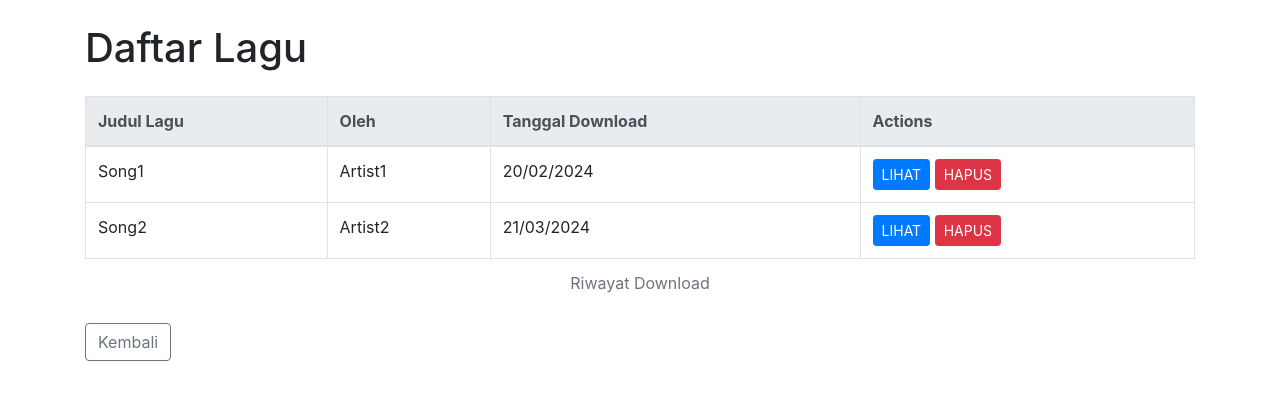
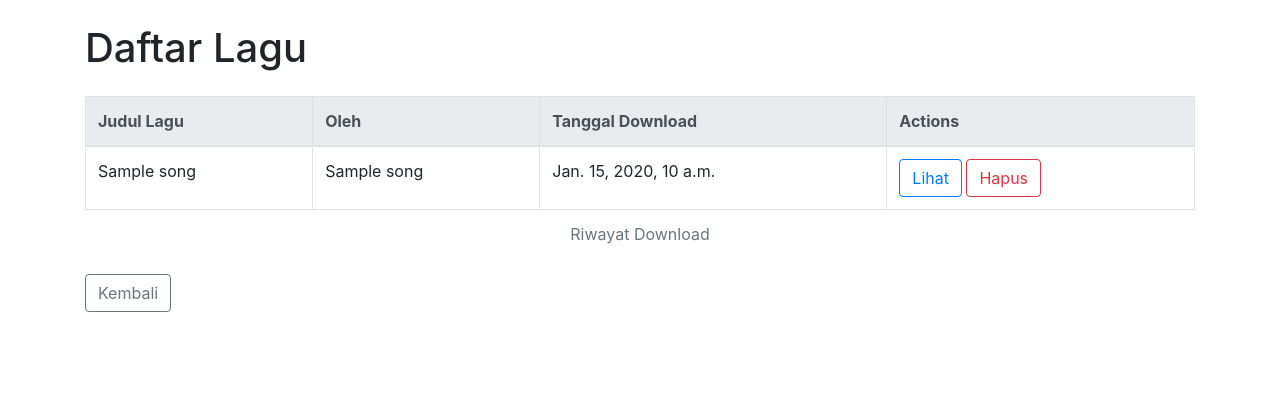
Before and after one commit to citraandh/Mermute, a Django app: template main/templates/downloaded_song/downloaded_song.html in a window 1280 px wide. Shown: the part 56-456 px from the top of the page. Run offline with Django 3.2, Linux system fonts and the light colour scheme; the template is opened without the code that fills it: most values are stand-ins (such as "Sample title", 1, 10 or a date in 2020); some libraries are stand-ins or nearby versions.

Commit message:
Update downloaded_song template to display downloaded songs dynamically

```diff
--- a/main/templates/downloaded_song/downloaded_song.html
+++ b/main/templates/downloaded_song/downloaded_song.html
@@ -69,27 +69,21 @@
                 </tr>
             </thead>
             <tbody>
+                <!-- for loop -->
+                {% for song in downloaded_songs %}
                 <tr>
-                    <td>Song1</td>
-                    <td>Artist1</td>
-                    <td>20/02/2024</td>
+                    <td>{{ song.judul_lagu }}</td>
+                    <td>{{ song.nama_artis }}</td>
+                    <td>{{ song.tanggal_download_lagu }}</td>
                     <td>
-                        <a href="lihat.html" class="btn btn-primary btn-sm">LIHAT</a>
-                        <button class="btn btn-danger btn-sm">HAPUS</button>
+                        <a href="#" class="btn btn-outline-primary">Lihat</a>
+                        <a href="#" class="btn btn-outline-danger">Hapus</a>
                     </td>
                 </tr>
-                <tr>
-                    <td>Song2</td>
-                    <td>Artist2</td>
-                    <td>21/03/2024</td>
-                    <td>
-                        <a href="lihat.html" class="btn btn-primary btn-sm">LIHAT</a>
-                        <button class="btn btn-danger btn-sm">HAPUS</button>
-                    </td>
-                </tr>
+                {% endfor %}
             </tbody>
         </table>
-        <a href="#" class="btn btn-outline-secondary">Kembali</a>
+        <a href="{% url 'main:dashboard' %}" class="btn btn-outline-secondary">Kembali</a>
     </div>
 
     <!-- Optional JavaScript and Bootstrap JS -->
--- a/main/urls.py
+++ b/main/urls.py
@@ -31,6 +31,7 @@ urlpatterns = [
     path('search', search, name='search'),
     path('detail-konten/<str:judul>/<str:nama>/<str:tipe>',
          detail_konten, name='detail_konten'),
+    path('downloaded-song/', downloaded_song, name='downloaded_song'),
 
     #     clarence
     path('podcast/detail/<uuid:podcast_id>',
```
Also changed, not shown: main/views.py (+23 -4 lines).
